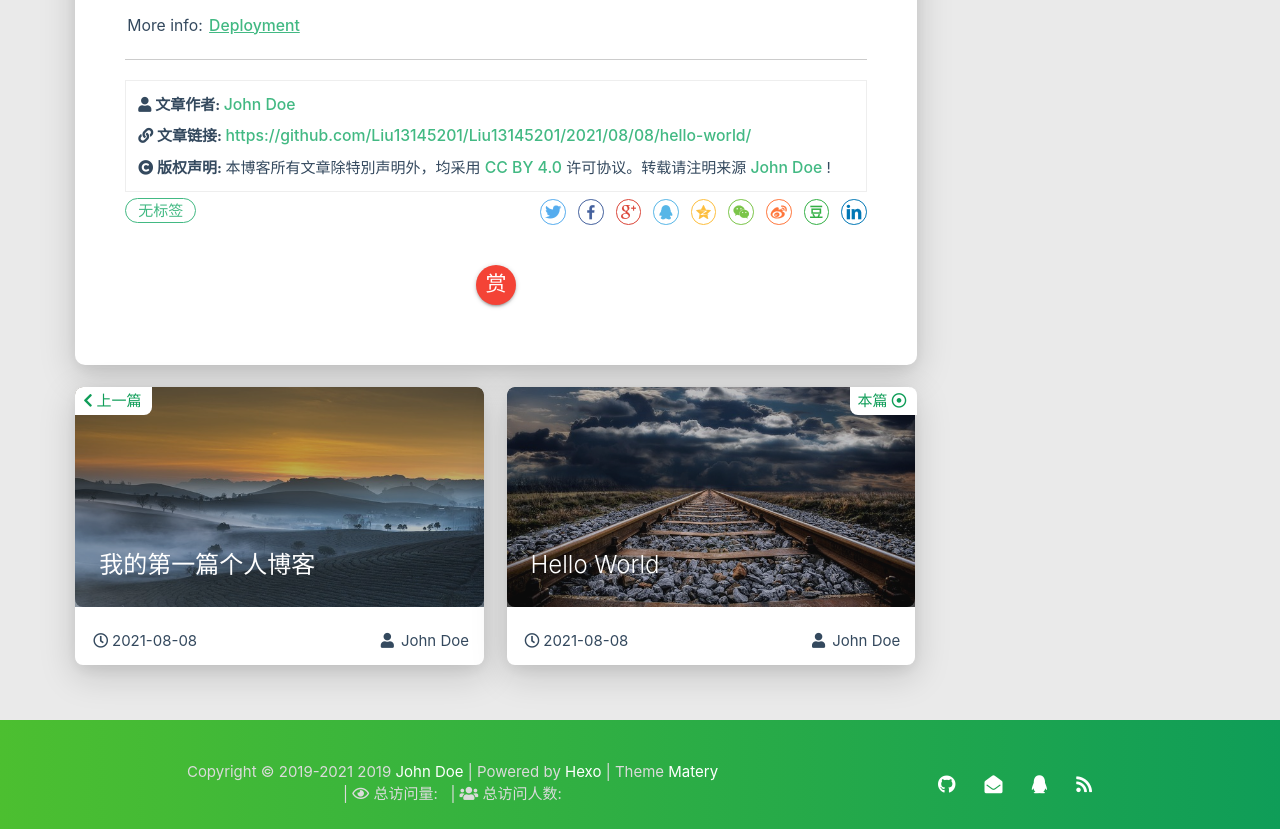
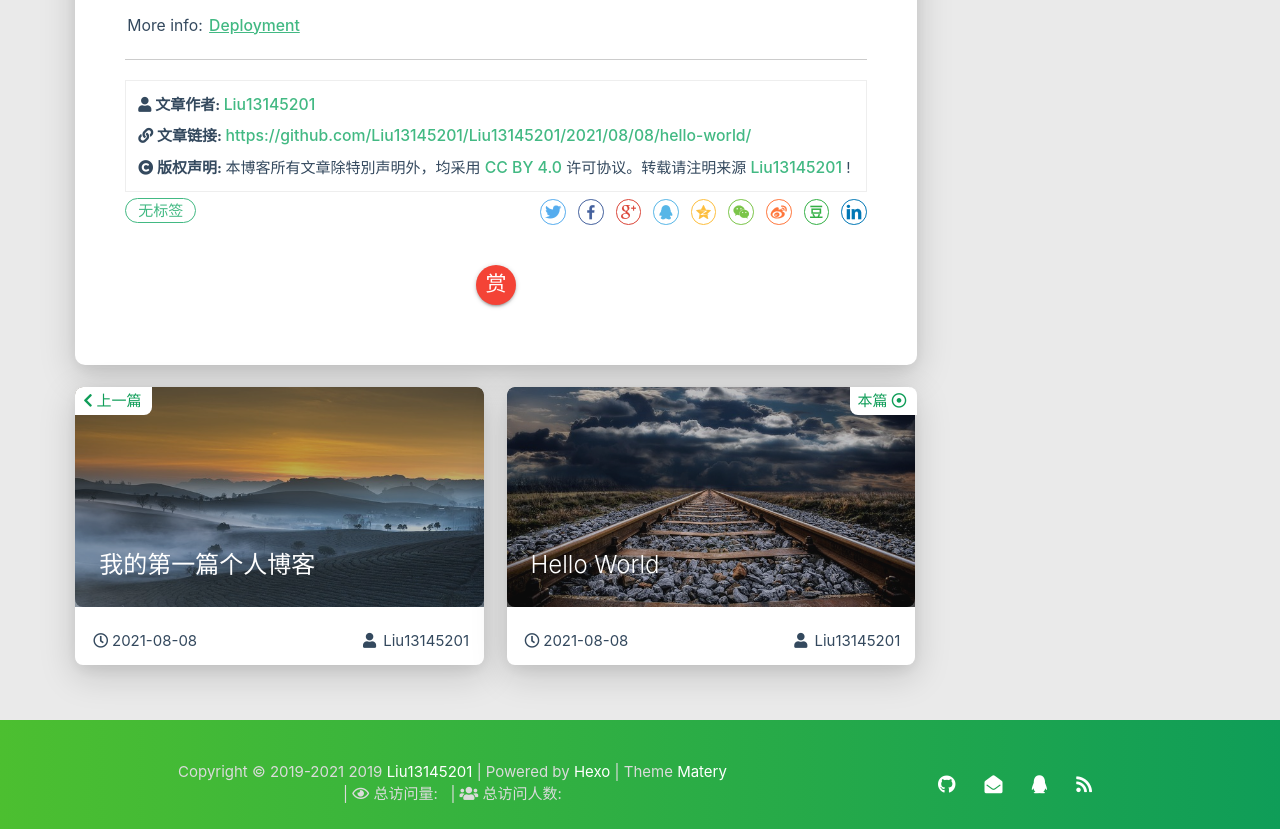
Before and after one commit to Liu13145201/Liu13145201.github.io, a plain HTML site: page 2021/08/08/hello-world/index.html in a window 1280 px wide. Shown: the part 1445-2274 px from the top of the page. Drawn offline with Linux system fonts and the light colour scheme; some packages are replaced by stand-ins of ours; files that its build step writes are made by us from their sources; no server answers; a script that the page names is missing; files whose address does not match are found by name.

Commit message:
Site updated: 2021-08-09 19:30:55

```diff
--- a/2021/08/08/hello-world/index.html
+++ b/2021/08/08/hello-world/index.html
@@ -493,7 +493,7 @@
                     </i>
                 </span>
                 <span class="reprint-info">
-                    <a href="/Liu13145201/about" rel="external nofollow noreferrer">John Doe</a>
+                    <a href="/Liu13145201/about" rel="external nofollow noreferrer">Liu13145201</a>
                 </span>
             </div>
             <div class="reprint__type">
@@ -516,7 +516,7 @@
                     本博客所有文章除特別声明外，均采用
                     <a href="https://creativecommons.org/licenses/by/4.0/deed.zh" rel="external nofollow noreferrer" target="_blank">CC BY 4.0</a>
                     许可协议。转载请注明来源
-                    <a href="/Liu13145201/about" target="_blank">John Doe</a>
+                    <a href="/Liu13145201/about" target="_blank">Liu13145201</a>
                     !
                 </span>
             </div>
@@ -736,7 +736,7 @@
                         <span class="publish-author">
 
                             <i class="fas fa-user fa-fw"></i>
-                            John Doe
+                            Liu13145201
 
                         </span>
                     </div>
@@ -773,7 +773,7 @@
                         <span class="publish-author">
 
                             <i class="fas fa-user fa-fw"></i>
-                            John Doe
+                            Liu13145201
 
                         </span>
                     </div>
@@ -974,7 +974,7 @@
                 <span id="year">2019-2021</span>
 
             <span id="year">2019</span>
-            <a href="/Liu13145201/about" target="_blank">John Doe</a>
+            <a href="/Liu13145201/about" target="_blank">Liu13145201</a>
             |&nbsp;Powered by&nbsp;<a href="https://hexo.io/" target="_blank">Hexo</a>
             |&nbsp;Theme&nbsp;<a href="https://github.com/blinkfox/hexo-theme-matery" target="_blank">Matery</a>
             <br>
```
Also changed, not shown: 2021/08/08/我的第一篇个人博客/index.html (+5 -5 lines), archives/2021/08/index.html (+3 -3 lines), archives/2021/index.html (+3 -3 lines), archives/index.html (+3 -3 lines), index.html (+3 -3 lines), medias/reward/alipay.jpg, medias/reward/wechat.png.
